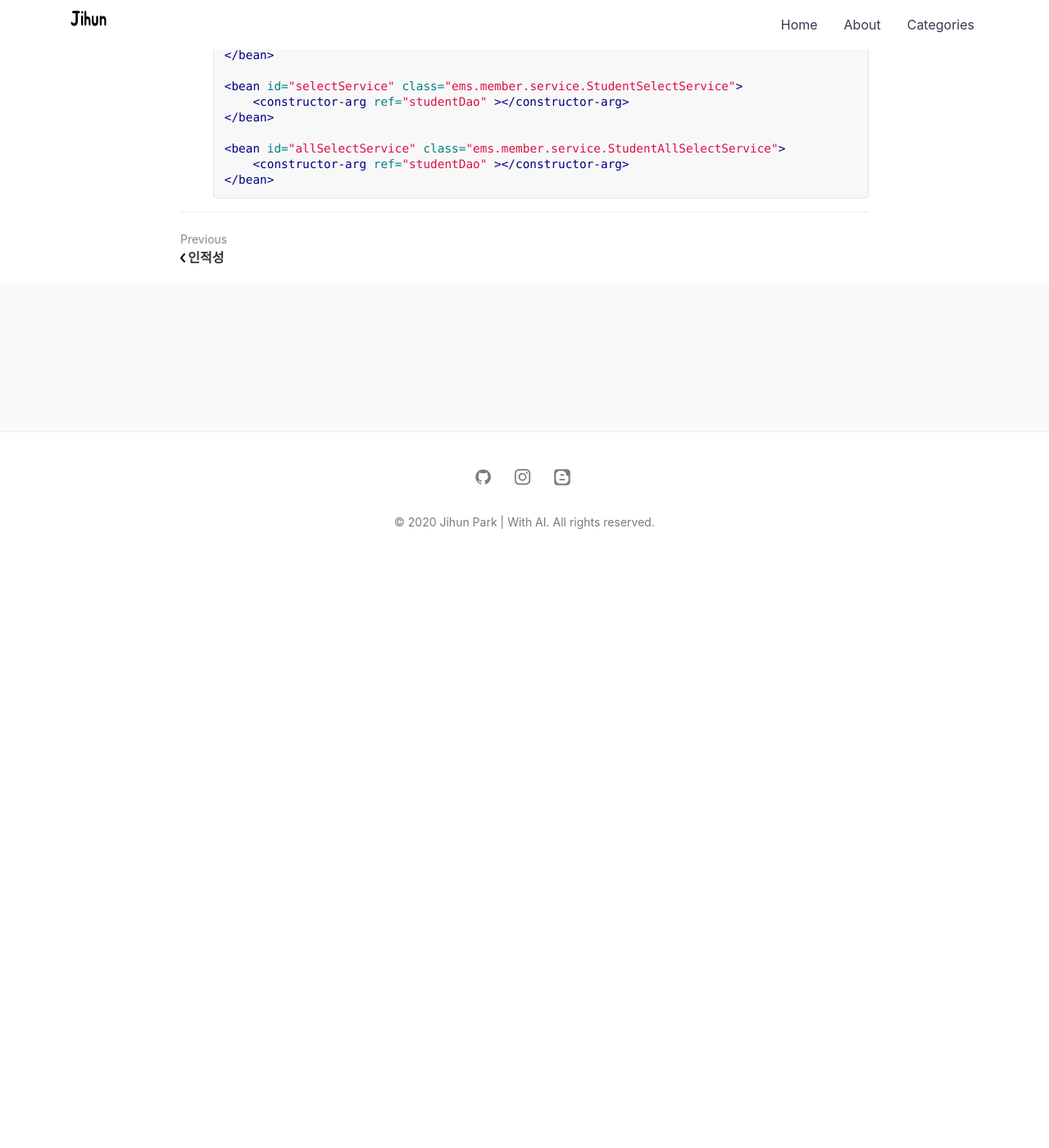
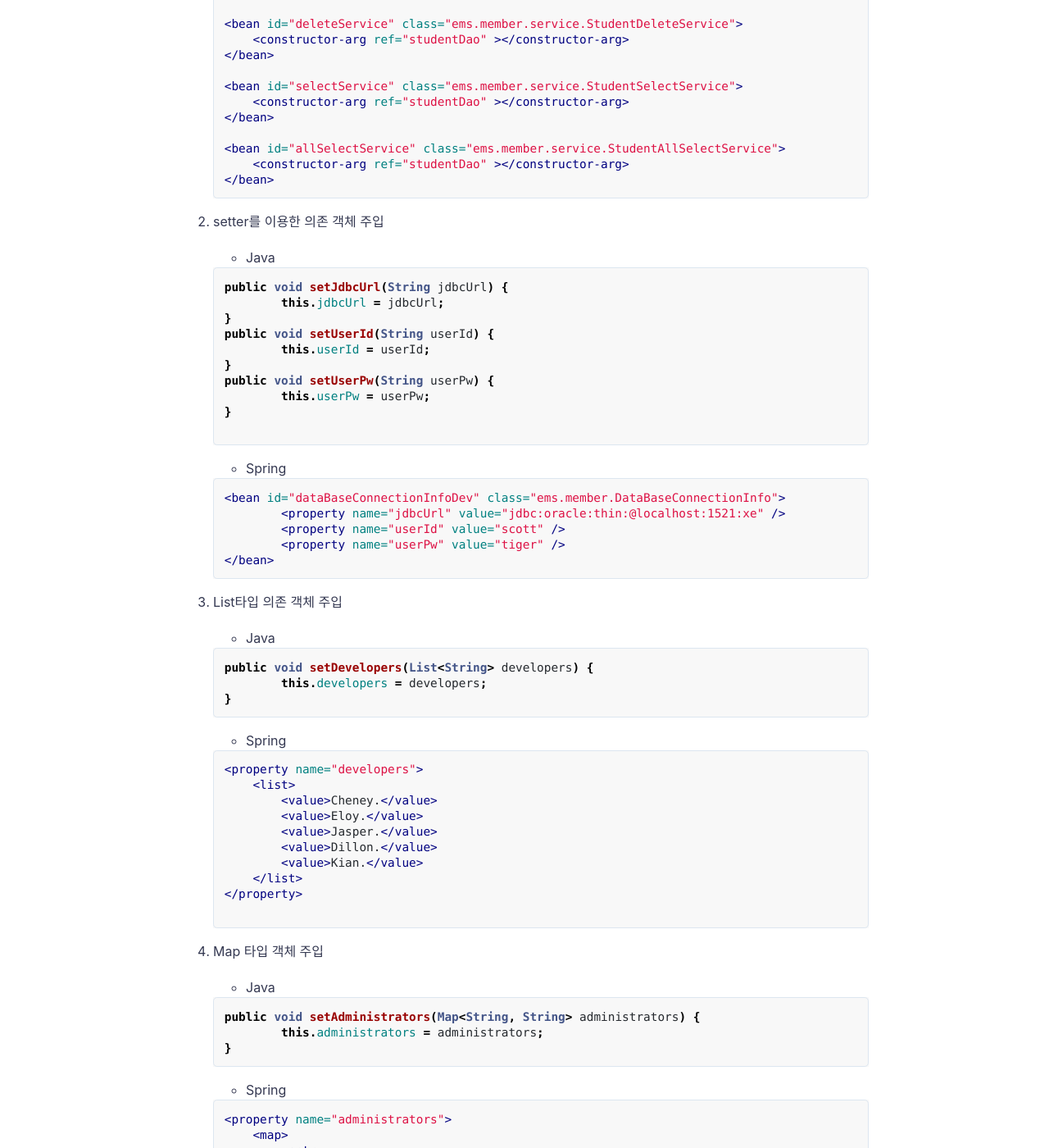
Before and after one commit to jihunparkme/jihunparkme.github.io, a Jekyll site: the page built from _posts/2020-06-24-Spring-Framework.md, in a window 1280 px wide and 1400 px high, scrolled down 7410 px. Shown: the whole window at 82% size. Built offline with Jekyll 4.4.1, drawn with Linux system fonts in a browser that asks for light colours; comment, search, counter and statistics services are not loaded; before the commit the page ends 8102 px from its top, so only the background shows below that; some of the changed text lies outside the part shown.

Commit message:
Edit: Add contents

````diff
--- a/_posts/2020-06-24-Spring-Framework.md
+++ b/_posts/2020-06-24-Spring-Framework.md
@@ -313,7 +313,7 @@ StudentAllSelectService allSelectService =
 
 1. 생성자를 이용한 의존 객체 주입 (constructor-arg TAG)
 
-   - JAVA
+   - Java
 
    ```java
    public StudentRegisterService(StudentDao studentDao) {
@@ -362,3 +362,86 @@ StudentAllSelectService allSelectService =
        <constructor-arg ref="studentDao" ></constructor-arg>
    </bean>
    ```
+
+2. setter를 이용한 의존 객체 주입
+
+   - Java
+
+   ```java
+   public void setJdbcUrl(String jdbcUrl) {
+   	this.jdbcUrl = jdbcUrl;
+   }
+   public void setUserId(String userId) {
+   	this.userId = userId;
+   }
+   public void setUserPw(String userPw) {
+   	this.userPw = userPw;
+   }
+
+   ```
+
+   - Spring
+
+   ```xml
+   <bean id="dataBaseConnectionInfoDev" class="ems.member.DataBaseConnectionInfo">
+   	<property name="jdbcUrl" value="jdbc:oracle:thin:@localhost:1521:xe" />
+   	<property name="userId" value="scott" />
+   	<property name="userPw" value="tiger" />
+   </bean>
+   ```
+
+3. List타입 의존 객체 주입
+
+   - Java
+
+   ```java
+   public void setDevelopers(List<String> developers) {
+   	this.developers = developers;
+   }
+   ```
+
+   - Spring
+
+   ```xml
+   <property name="developers">
+       <list>
+           <value>Cheney.</value>
+           <value>Eloy.</value>
+           <value>Jasper.</value>
+           <value>Dillon.</value>
+           <value>Kian.</value>
+       </list>
+   </property>
+
+   ```
+
+4. Map 타입 객체 주입
+
+   - Java
+
+   ```java
+   public void setAdministrators(Map<String, String> administrators) {
+   	this.administrators = administrators;
+   }
+   ```
+
+   - Spring
+
+   ```xml
+   <property name="administrators">
+       <map>
+           <entry>
+               <key>
+               	<value>Cheney</value>
+               </key>
+               	<value>cheney@springPjt.org</value>
+           </entry>
+           <entry>
+               <key>
+               	<value>Jasper</value>
+               </key>
+               	<value>jasper@springPjt.org</value>
+           </entry>
+       </map>
+   </property>
+   ```
````
